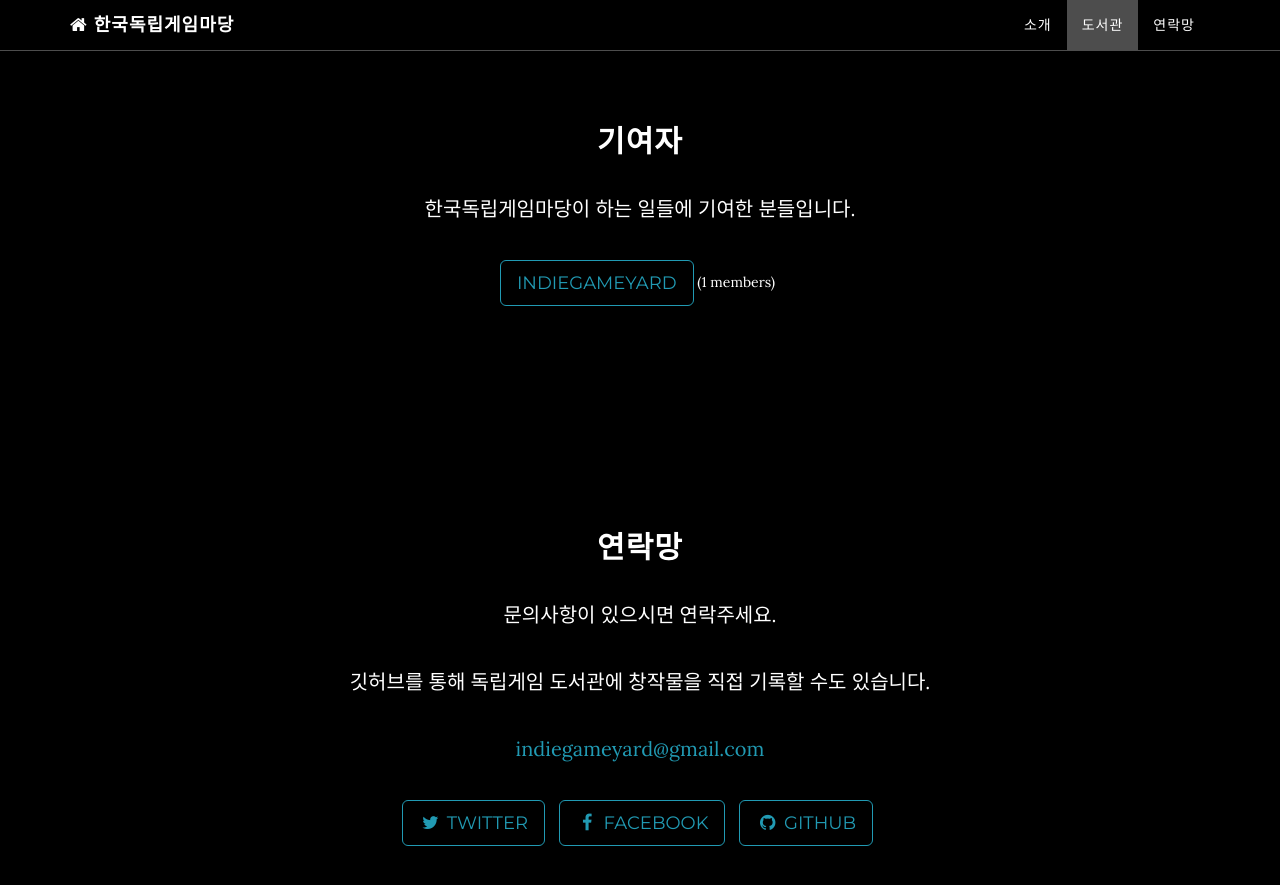
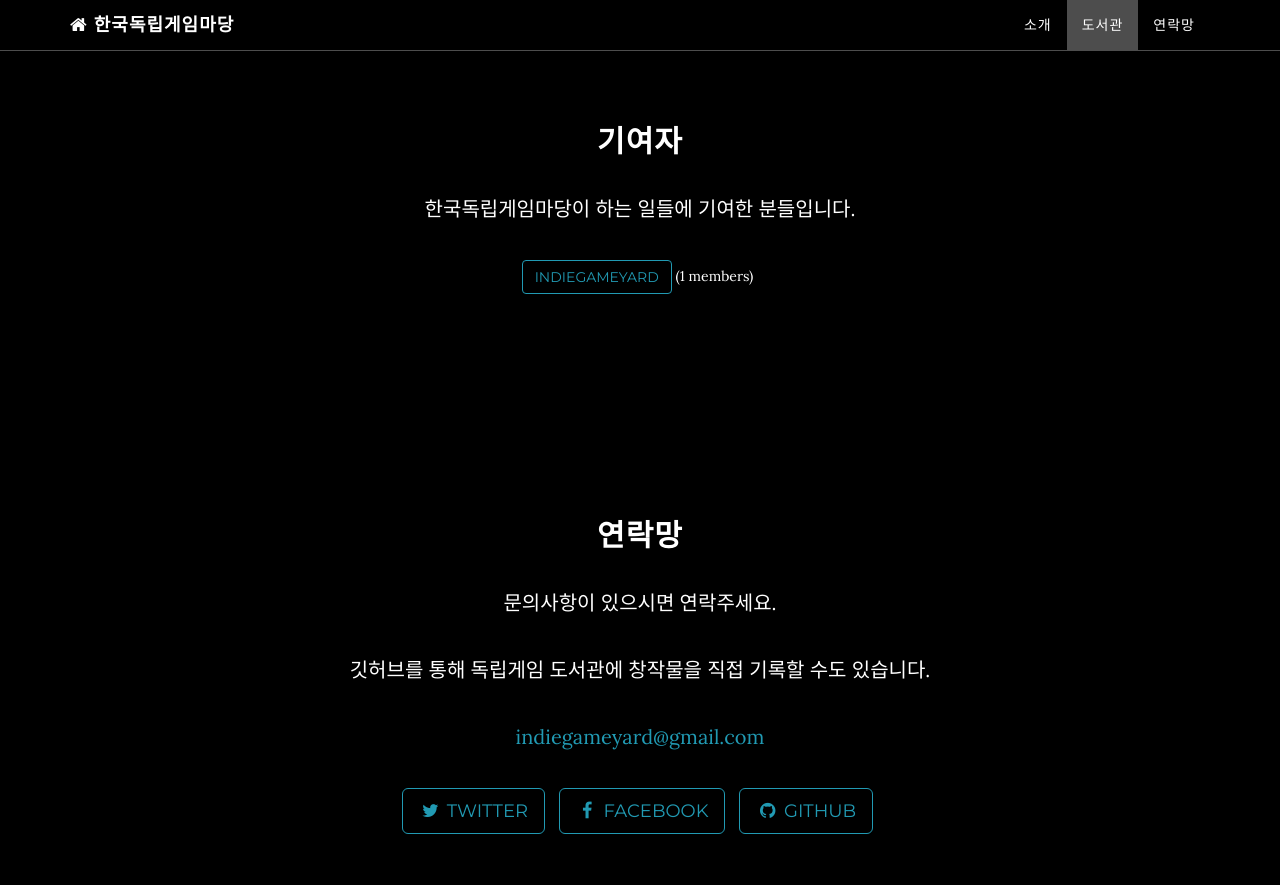
Before and after one commit to IndieGameYard/IndieGameYard.github.io, a Jekyll site: the page built from index.html, in a window 1280 px wide and 900 px high, scrolled down 1677 px. Shown: the top 885 px of the window. Built offline with Jekyll 4.4.1, drawn with Linux system fonts in a browser that asks for light colours.

Commit message:
initial commit

```diff
--- a/_includes/contributors.html
+++ b/_includes/contributors.html
@@ -8,7 +8,7 @@
                 {% for org_hash in site.data.orgs %}
                 {% assign org = org_hash[1] %}
                   <li>
-                    <a class="btn btn-default btn-lg" href="https://github.com/{{ org.username }}">
+                    <a class="btn btn-default" href="https://github.com/{{ org.username }}">
                     {{ org.name }}
                     </a>
                     ({{ org.members | size }} members)
```
